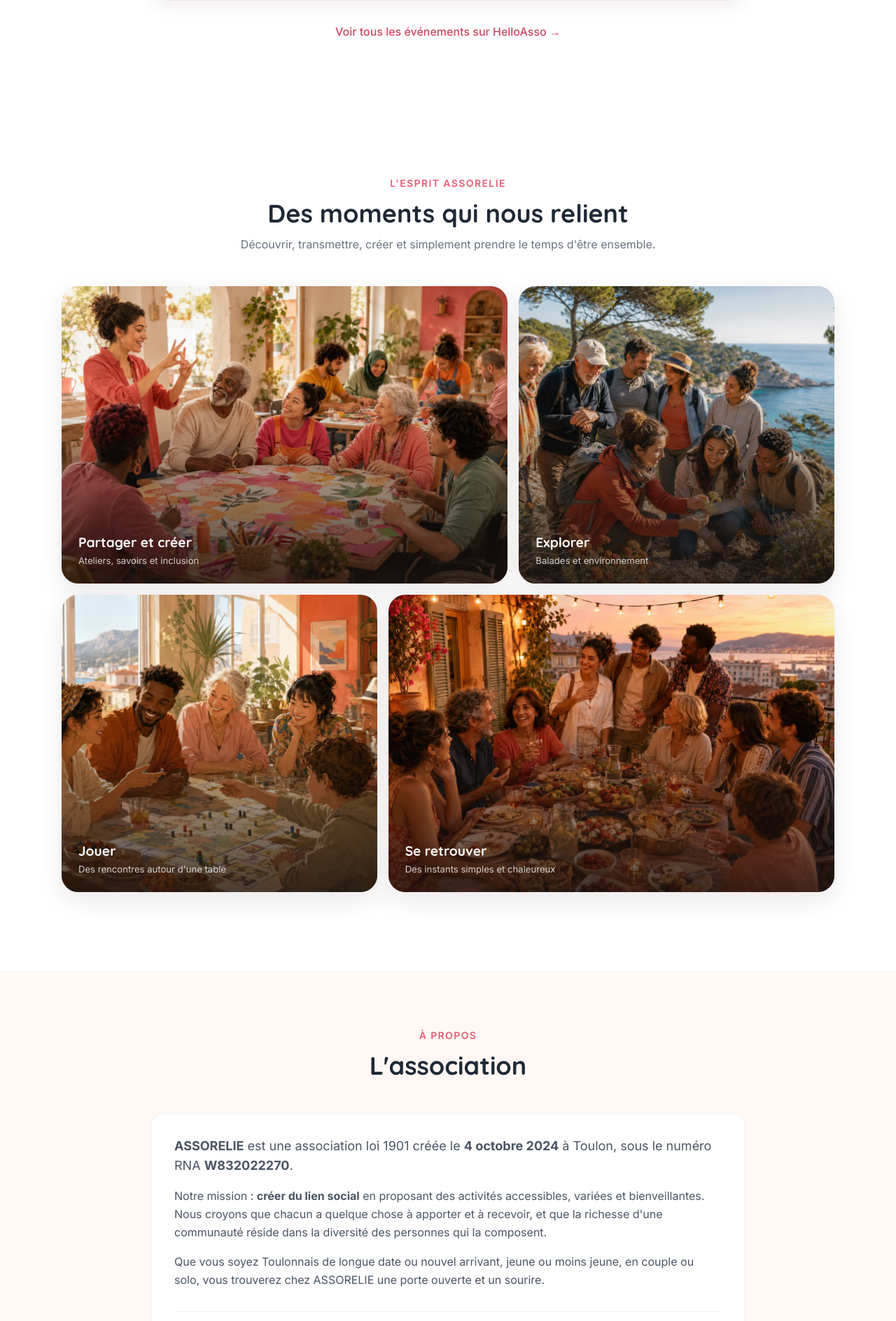
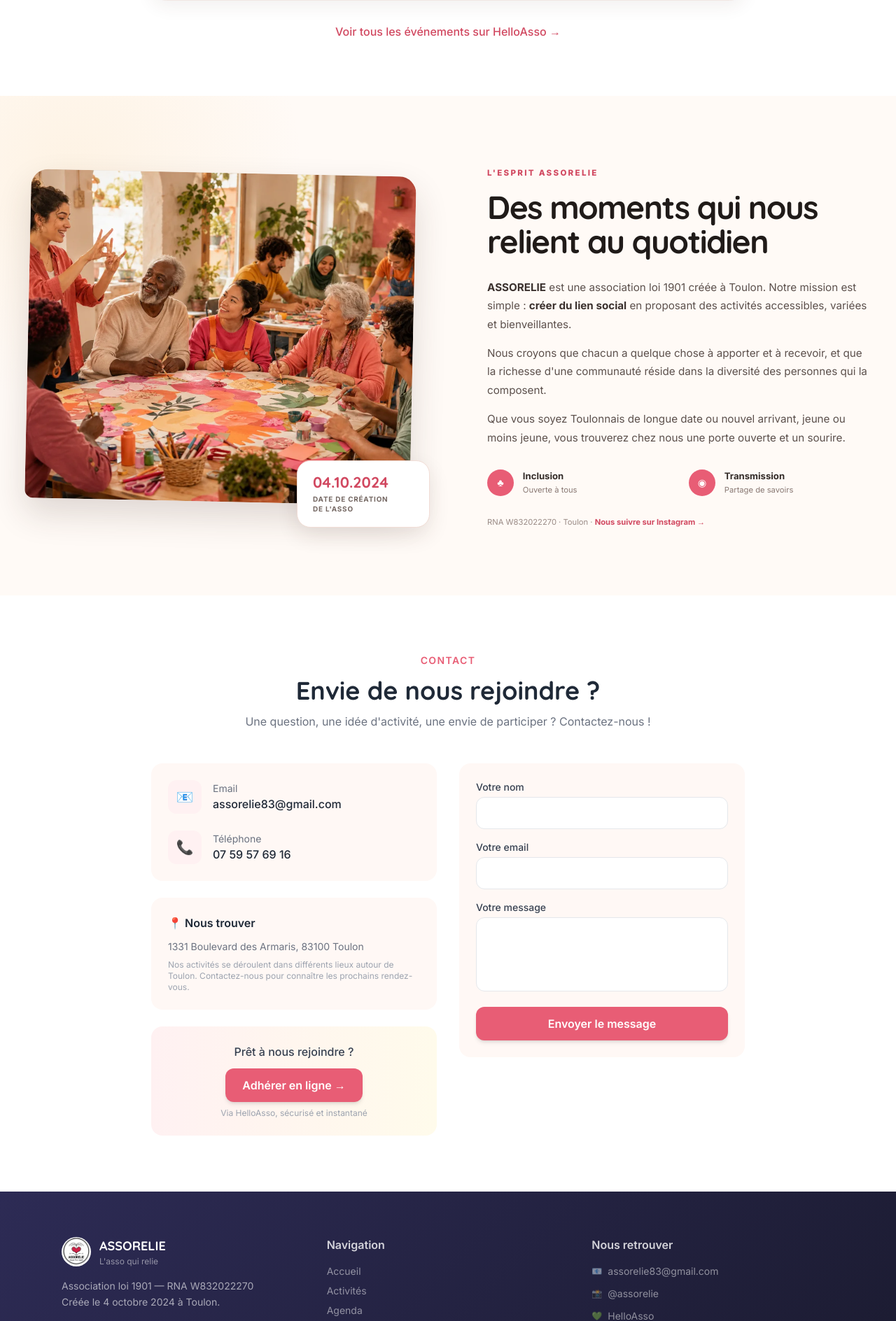
Before and after one commit to leguigou/assorelie, a PHP site: page / in a window 1280 px wide. Shown: the part 3511-5399 px from the top of the page at 70% size. Run offline with PHP 8.4, Linux system fonts and the light colour scheme; some libraries are stand-ins or nearby versions.

Commit message:
Fusionne la galerie et la présentation

```diff
--- a/assets/css/style.css
+++ b/assets/css/style.css
@@ -391,69 +391,164 @@ section[id] {
   transform: scale(1.05);
 }
 
-.atmosphere-grid {
-  display: grid;
-  grid-template-columns: repeat(12, minmax(0, 1fr));
-  gap: 1rem;
+/* Histoire de l'association */
+.story-section {
+  position: relative;
+  overflow: hidden;
+  padding: 6rem 0;
+  background:
+    radial-gradient(circle at 8% 15%, rgba(246, 198, 117, 0.14), transparent 25%),
+    #fffaf6;
 }
 
-.atmosphere-card {
-  position: relative;
-  grid-column: span 5;
-  min-height: 340px;
-  overflow: hidden;
-  background: #f4e7e1;
-  border-radius: 1.5rem;
-  box-shadow: 0 12px 35px rgba(69, 42, 33, 0.1);
+.story-layout {
+  display: grid;
+  grid-template-columns: minmax(0, 1.02fr) minmax(0, 0.98fr);
+  align-items: center;
+  gap: clamp(3rem, 7vw, 7rem);
 }
 
-.atmosphere-card-wide {
-  grid-column: span 7;
+.story-visual {
+  position: relative;
+  padding: 0.8rem 1rem 2.3rem 0.5rem;
 }
 
-.atmosphere-card img {
+.story-photo-card {
+  aspect-ratio: 1.17 / 1;
+  overflow: hidden;
+  background: #e8ddd5;
+  border-radius: 1.5rem 1.5rem 1.5rem 0.75rem;
+  box-shadow: 0 22px 48px rgba(57, 36, 28, 0.16);
+  transform: rotate(1.2deg);
+}
+
+.story-photo-card img {
   width: 100%;
   height: 100%;
   object-fit: cover;
-  transition: transform 0.7s cubic-bezier(.2, .75, .25, 1);
+  object-position: center;
 }
 
-.atmosphere-card::after {
+.story-date-card {
   position: absolute;
-  inset: 35% 0 0;
-  background: linear-gradient(transparent, rgba(26, 18, 16, 0.78));
-  content: '';
-  pointer-events: none;
+  right: -0.5rem;
+  bottom: 0;
+  min-width: 190px;
+  padding: 1.2rem 1.35rem;
+  background: white;
+  border: 1px solid #f2ddd6;
+  border-radius: 1.2rem;
+  box-shadow: 0 12px 30px rgba(61, 39, 31, 0.11);
 }
 
-.atmosphere-card:hover img {
-  transform: scale(1.035);
-}
-
-.atmosphere-card figcaption {
-  position: absolute;
-  z-index: 2;
-  right: 0;
-  bottom: 0;
-  left: 0;
-  padding: 1.4rem 1.5rem;
-  color: white;
-}
-
-.atmosphere-card figcaption strong,
-.atmosphere-card figcaption span {
+.story-date-card strong,
+.story-date-card span {
   display: block;
 }
 
-.atmosphere-card figcaption strong {
+.story-date-card strong {
+  color: var(--color-primary-dark);
   font-family: 'Quicksand', sans-serif;
-  font-size: 1.2rem;
+  font-size: 1.35rem;
+  line-height: 1;
 }
 
-.atmosphere-card figcaption span {
-  margin-top: 0.15rem;
-  color: rgba(255, 255, 255, 0.78);
+.story-date-card span {
+  margin-top: 0.45rem;
+  color: #746762;
+  font-size: 0.62rem;
+  font-weight: 700;
+  letter-spacing: 0.08em;
+  line-height: 1.35;
+  text-transform: uppercase;
+}
+
+.story-eyebrow {
+  color: var(--color-primary-dark);
+  font-size: 0.72rem;
+  font-weight: 800;
+  letter-spacing: 0.2em;
+  text-transform: uppercase;
+}
+
+.story-content h2 {
+  max-width: 590px;
+  margin-top: 0.9rem;
+  color: #201b19;
+  font-family: 'Quicksand', sans-serif;
+  font-size: clamp(2rem, 3.6vw, 3.35rem);
+  font-weight: 800;
+  letter-spacing: -0.035em;
+  line-height: 1.08;
+}
+
+.story-copy {
+  max-width: 610px;
+  margin-top: 1.65rem;
+  color: #5c504c;
+  font-size: 0.95rem;
+  line-height: 1.75;
+}
+
+.story-copy p + p {
+  margin-top: 0.9rem;
+}
+
+.story-copy strong {
+  color: #3b312e;
+  font-weight: 700;
+}
+
+.story-values {
+  display: grid;
+  grid-template-columns: repeat(2, minmax(0, 1fr));
+  gap: 1.5rem;
+  margin-top: 2rem;
+}
+
+.story-value {
+  display: flex;
+  align-items: center;
+  gap: 0.8rem;
+}
+
+.story-value-icon {
+  display: grid;
+  flex: 0 0 auto;
+  width: 38px;
+  height: 38px;
+  place-items: center;
+  color: white;
+  background: var(--color-primary);
+  border-radius: 50%;
+  font-size: 0.9rem;
+}
+
+.story-value strong,
+.story-value small {
+  display: block;
+}
+
+.story-value strong {
+  color: #342c29;
   font-size: 0.82rem;
+}
+
+.story-value small {
+  margin-top: 0.1rem;
+  color: #897873;
+  font-size: 0.7rem;
+}
+
+.story-legal {
+  margin-top: 1.8rem;
+  color: #998a85;
+  font-size: 0.7rem;
+}
+
+.story-legal a {
+  color: var(--color-primary-dark);
+  font-weight: 700;
 }
 
 /* Timeline events */
--- a/includes/about.php
+++ b/includes/about.php
@@ -1,52 +1,60 @@
-<!-- ===== À PROPOS ===== -->
-<section id="a-propos" class="py-20 bg-warm-50">
-  <div class="max-w-4xl mx-auto px-6">
-    <div class="text-center mb-12 reveal">
-      <span class="text-rose-400 font-semibold text-sm uppercase tracking-widest">À propos</span>
-      <h2 class="text-4xl font-bold font-quicksand text-gray-800 mt-3">L'association</h2>
-    </div>
+<?php $displayCreationDate = str_replace('/', '.', $asso['creation_date']); ?>
 
-    <div class="bg-white rounded-2xl p-8 shadow-sm border border-gray-100 reveal">
-      <div class="prose max-w-none text-gray-600 leading-relaxed">
-        <p class="text-lg">
-          <strong>ASSORELIE</strong> est une association loi 1901 créée le <strong>4 octobre 2024</strong> à Toulon,
-          sous le numéro RNA <strong>W832022270</strong>.
-        </p>
-        <p class="mt-4">
-          Notre mission : <strong>créer du lien social</strong> en proposant des activités accessibles,
-          variées et bienveillantes. Nous croyons que chacun a quelque chose à apporter et à recevoir,
-          et que la richesse d'une communauté réside dans la diversité des personnes qui la composent.
-        </p>
-        <p class="mt-4">
-          Que vous soyez Toulonnais de longue date ou nouvel arrivant, jeune ou moins jeune,
-          en couple ou solo, vous trouverez chez ASSORELIE une porte ouverte et un sourire.
-        </p>
+<!-- ===== L'ESPRIT ASSORELIE ===== -->
+<section id="a-propos" class="story-section">
+  <div class="max-w-7xl mx-auto px-6 lg:px-8">
+    <div class="story-layout">
+      <div class="story-visual reveal">
+        <div class="story-photo-card">
+          <img src="assets/images/atelier-creatif.webp"
+               alt="Des participants de toutes générations réunis lors d'un atelier ASSORELIE"
+               width="1280" height="853" loading="lazy">
+        </div>
+
+        <div class="story-date-card">
+          <strong><?= htmlspecialchars($displayCreationDate) ?></strong>
+          <span>Date de création<br>de l'asso</span>
+        </div>
       </div>
 
-      <div class="grid grid-cols-1 md:grid-cols-2 gap-6 mt-8 pt-8 border-t border-gray-100">
-        <div>
-          <h3 class="font-semibold text-gray-800 mb-3">Informations</h3>
-          <ul class="space-y-2 text-sm text-gray-500">
-            <li><strong class="text-gray-600">RNA :</strong> <?= htmlspecialchars($asso['rna']) ?></li>
-            <li><strong class="text-gray-600">Création :</strong> <?= htmlspecialchars($asso['creation_date']) ?></li>
-            <li><strong class="text-gray-600">Ville :</strong> <?= htmlspecialchars($asso['city']) ?></li>
-            <li><strong class="text-gray-600">Adresse :</strong> <?= htmlspecialchars($asso['address']) ?></li>
-          </ul>
+      <div class="story-content reveal">
+        <span class="story-eyebrow">L'esprit ASSORELIE</span>
+        <h2>Des moments qui nous relient au quotidien</h2>
+
+        <div class="story-copy">
+          <p>
+            <strong>ASSORELIE</strong> est une association loi 1901 créée à
+            <?= htmlspecialchars($asso['city']) ?>. Notre mission est simple :
+            <strong>créer du lien social</strong> en proposant des activités
+            accessibles, variées et bienveillantes.
+          </p>
+          <p>
+            Nous croyons que chacun a quelque chose à apporter et à recevoir,
+            et que la richesse d'une communauté réside dans la diversité des
+            personnes qui la composent.
+          </p>
+          <p>
+            Que vous soyez Toulonnais de longue date ou nouvel arrivant, jeune
+            ou moins jeune, vous trouverez chez nous une porte ouverte et un sourire.
+          </p>
         </div>
-        <div>
-          <h3 class="font-semibold text-gray-800 mb-3">Nous suivre</h3>
-          <div class="flex flex-wrap gap-3">
-            <a href="<?= htmlspecialchars($social['instagram']) ?>" target="_blank" rel="noopener" class="inline-flex items-center gap-2 px-4 py-2 bg-gradient-to-r from-purple-500 to-pink-500 text-white rounded-xl text-sm font-medium hover:opacity-90 transition-opacity">
-              📸 Instagram
-            </a>
-            <a href="<?= htmlspecialchars($social['facebook']) ?>" target="_blank" rel="noopener" class="inline-flex items-center gap-2 px-4 py-2 bg-blue-600 text-white rounded-xl text-sm font-medium hover:opacity-90 transition-opacity">
-              👍 Facebook
-            </a>
-            <a href="<?= htmlspecialchars($social['helloasso']) ?>" target="_blank" rel="noopener" class="inline-flex items-center gap-2 px-4 py-2 bg-teal-500 text-white rounded-xl text-sm font-medium hover:opacity-90 transition-opacity">
-              💚 HelloAsso
-            </a>
+
+        <div class="story-values">
+          <div class="story-value">
+            <span class="story-value-icon" aria-hidden="true">♣</span>
+            <span><strong>Inclusion</strong><small>Ouverte à tous</small></span>
+          </div>
+          <div class="story-value">
+            <span class="story-value-icon" aria-hidden="true">◉</span>
+            <span><strong>Transmission</strong><small>Partage de savoirs</small></span>
           </div>
         </div>
+
+        <p class="story-legal">
+          RNA <?= htmlspecialchars($asso['rna']) ?> ·
+          <?= htmlspecialchars($asso['city']) ?> ·
+          <a href="<?= htmlspecialchars($social['instagram']) ?>" target="_blank" rel="noopener">Nous suivre sur Instagram →</a>
+        </p>
       </div>
     </div>
   </div>
--- a/includes/gallery.php
+++ /dev/null
@@ -1,42 +0,0 @@
-<!-- ===== EN IMAGES ===== -->
-<section id="galerie" class="py-20 lg:py-28 bg-white overflow-hidden">
-  <div class="max-w-6xl mx-auto px-6">
-    <div class="text-center mb-12 reveal">
-      <span class="text-rose-400 font-semibold text-sm uppercase tracking-widest">L'esprit ASSORELIE</span>
-      <h2 class="text-4xl font-bold font-quicksand text-gray-800 mt-3">Des moments qui nous relient</h2>
-      <p class="text-gray-500 mt-3 max-w-2xl mx-auto">
-        Découvrir, transmettre, créer et simplement prendre le temps d'être ensemble.
-      </p>
-    </div>
-
-    <div class="atmosphere-grid">
-      <figure class="atmosphere-card atmosphere-card-wide reveal">
-        <img src="assets/images/atelier-creatif.webp"
-             alt="Atelier créatif et initiation à la langue des signes entre plusieurs générations"
-             width="1280" height="853" loading="lazy">
-        <figcaption><strong>Partager et créer</strong><span>Ateliers, savoirs et inclusion</span></figcaption>
-      </figure>
-
-      <figure class="atmosphere-card reveal">
-        <img src="assets/images/balade-nature.webp"
-             alt="Groupe intergénérationnel découvrant la nature sur le littoral varois"
-             width="1280" height="853" loading="lazy">
-        <figcaption><strong>Explorer</strong><span>Balades et environnement</span></figcaption>
-      </figure>
-
-      <figure class="atmosphere-card reveal">
-        <img src="assets/images/jeux-societe.webp"
-             alt="Participants réunis autour d'un jeu de société à Toulon"
-             width="1280" height="853" loading="lazy">
-        <figcaption><strong>Jouer</strong><span>Des rencontres autour d'une table</span></figcaption>
-      </figure>
-
-      <figure class="atmosphere-card atmosphere-card-wide reveal">
-        <img src="assets/images/apero-partage.webp"
-             alt="Apéro partagé convivial sur une terrasse au coucher du soleil"
-             width="1280" height="853" loading="lazy">
-        <figcaption><strong>Se retrouver</strong><span>Des instants simples et chaleureux</span></figcaption>
-      </figure>
-    </div>
-  </div>
-</section>
--- a/includes/header.php
+++ b/includes/header.php
@@ -74,7 +74,6 @@ $activities = $config['activities'];
       <a href="#a-propos" class="nav-link">L'association</a>
       <a href="#activites" class="nav-link">Nos actions</a>
       <a href="#agenda" class="nav-link">Agenda</a>
-      <a href="#galerie" class="nav-link">En images</a>
       <a href="#contact" class="nav-link">Contact</a>
     </nav>
 
@@ -99,7 +98,6 @@ $activities = $config['activities'];
       <a href="#a-propos">L'association</a>
       <a href="#activites">Nos actions</a>
       <a href="#agenda">Agenda</a>
-      <a href="#galerie">En images</a>
       <a href="#contact">Contact</a>
       <a href="<?= htmlspecialchars($social['helloasso']) ?>" target="_blank" rel="noopener" class="mobile-support">
         ♥ Nous soutenir
--- a/index.php
+++ b/index.php
@@ -7,7 +7,6 @@
 require_once __DIR__ . '/includes/header.php';
 require_once __DIR__ . '/includes/hero.php';
 require_once __DIR__ . '/includes/activities.php';
-require_once __DIR__ . '/includes/gallery.php';
 require_once __DIR__ . '/includes/about.php';
 require_once __DIR__ . '/includes/contact.php';
 require_once __DIR__ . '/includes/footer.php';
```
Also changed, not shown: other parts of assets/css/style.css (+47 -10 lines), PROJECT_STRUCTURE.md (+2 -3 lines).
